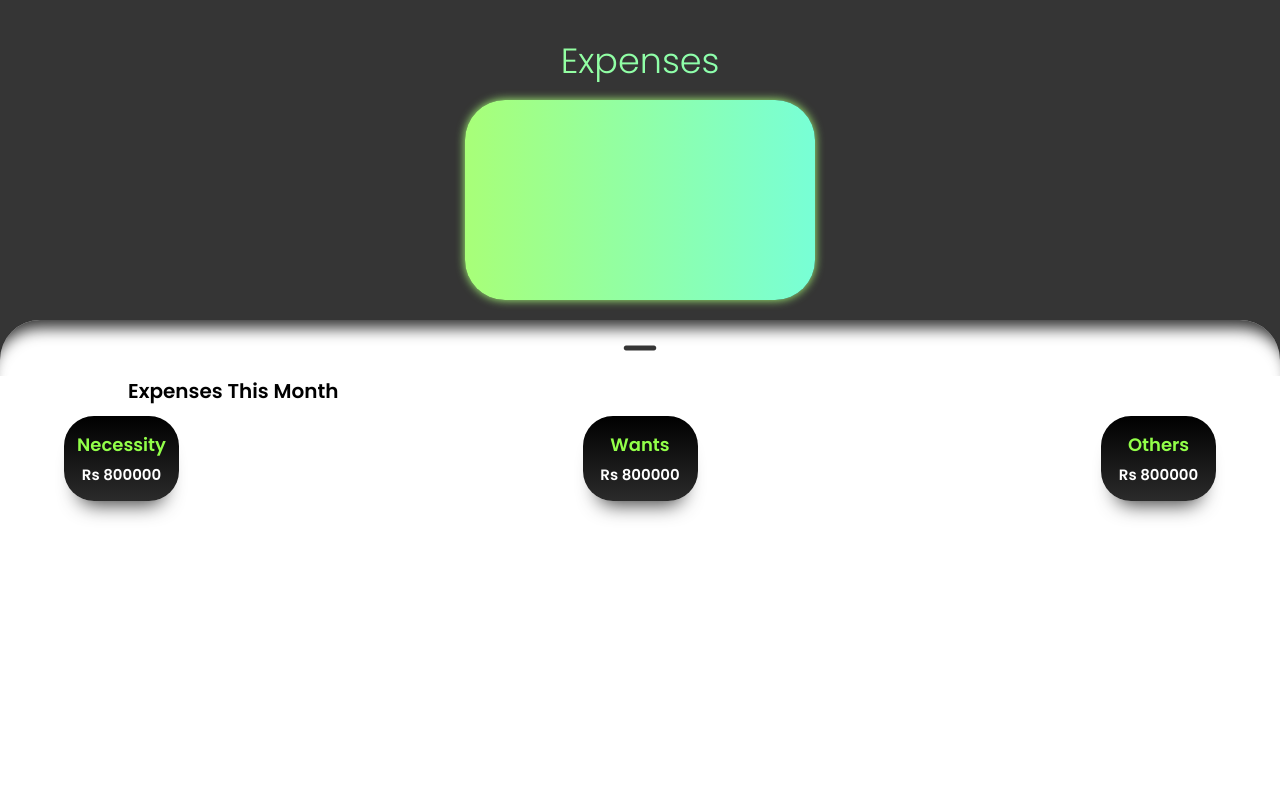
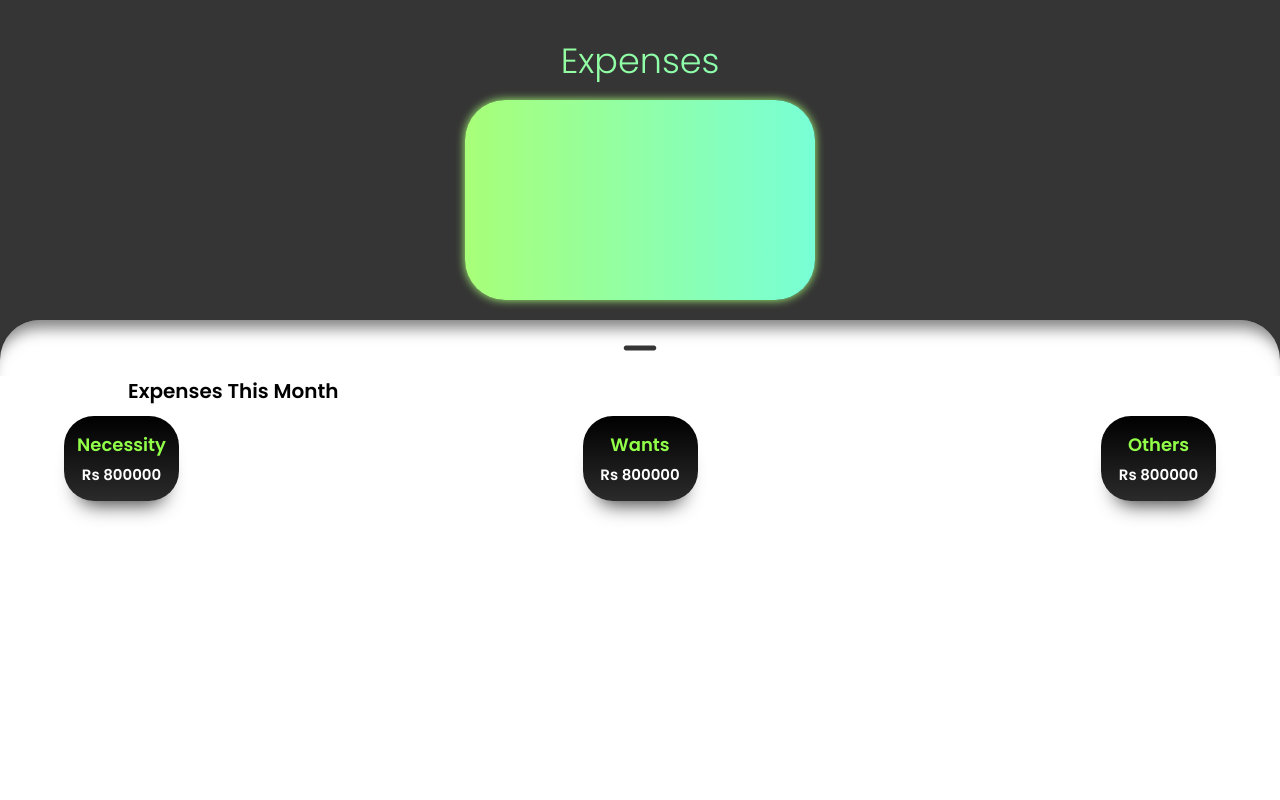
Before and after one commit to Samiran95/latest-tracker, a plain HTML site: page Main/HTML/main.html in a window 1280 px wide. Shown: the top 800 px of the page. Drawn offline with Linux system fonts and the light colour scheme.

Commit message:
Update main.css

```diff
--- a/Main/CSS/main.css
+++ b/Main/CSS/main.css
@@ -102,7 +102,7 @@ body{
     justify-content: center;
     border-radius: 40px 40px 0px 0px;
     background-color: white;
-    box-shadow: inset 0px 18px 15px -10px rgba(0, 0, 0, 0.8)
+    box-shadow: inset 0px 18px 15px -10px rgba(0, 0, 0, 0.5)
 }
 
 .middle-title{
```
